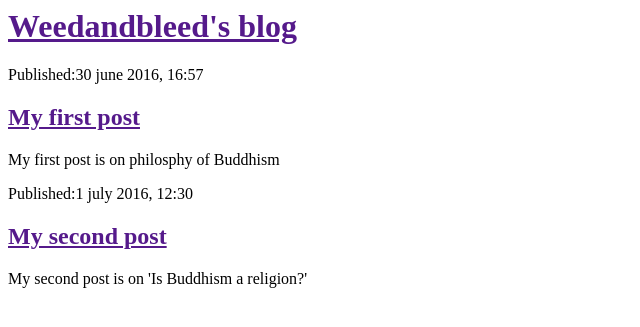
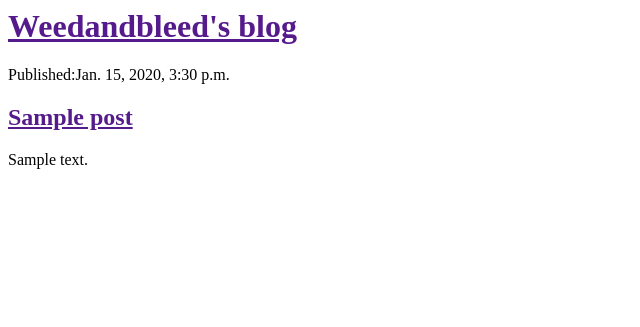
Before and after one commit to 69cancer/my-first-blog, a Django app: template myblog/templates/myblog/post_list.html in a window 1280 px wide. Shown: the top 327 px of the page, without its empty margins (0-640 px from the left). Run offline with Django 3.2, Linux system fonts and the light colour scheme; the template is opened without the code that fills it: values that come from a table or form of the project are taken from there, others are empty; tables that the repository leaves empty hold one stand-in row (values such as "Sample post").

Commit message:
Modify templates to display text from database.

```diff
--- a/myblog/templates/myblog/post_list.html
+++ b/myblog/templates/myblog/post_list.html
@@ -7,18 +7,13 @@
             <h1><a href="">Weedandbleed's blog</a></h1>
         </div>
 
+        {% for post in posts %}
+            <div>
+                <p>Published:{{ post.published_date }}</p>
+                <h2><a href="">{{ post.title }}</a></h2>
+                <p>{{ post.text | linebreaksbr }}</p>
+            </div>
+        {% endfor %}
 
-        <div>
-            <p>Published:30 june 2016, 16:57</p>
-            <h2><a href="">My first post</a></h2>
-            <p>My first post is on philosphy of Buddhism</p>
-        </div>
-
-
-        <div>
-            <p>Published:1 july 2016, 12:30</p>
-            <h2><a href="">My second post</a></h2>
-            <p>My second post is on 'Is Buddhism a religion?'</p>
-        </div>
-     </body>
+    </body>
 </html>
--- a/myblog/views.py
+++ b/myblog/views.py
@@ -1,7 +1,10 @@
 from django.shortcuts import render
+from .models import Post
+from django.utils import timezone
 
 # Create your views here.
 
 
 def post_list(request):
-    return render(request, 'myblog/post_list.html', {})
+    posts = Post.objects.filter(published_date__lte=timezone.now()).order_by('published_date')
+    return render(request, 'myblog/post_list.html', {'posts': posts})
```
